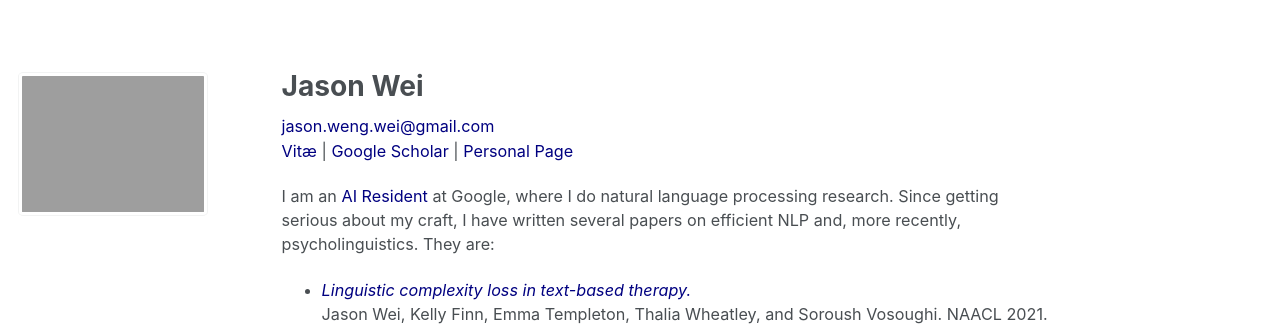
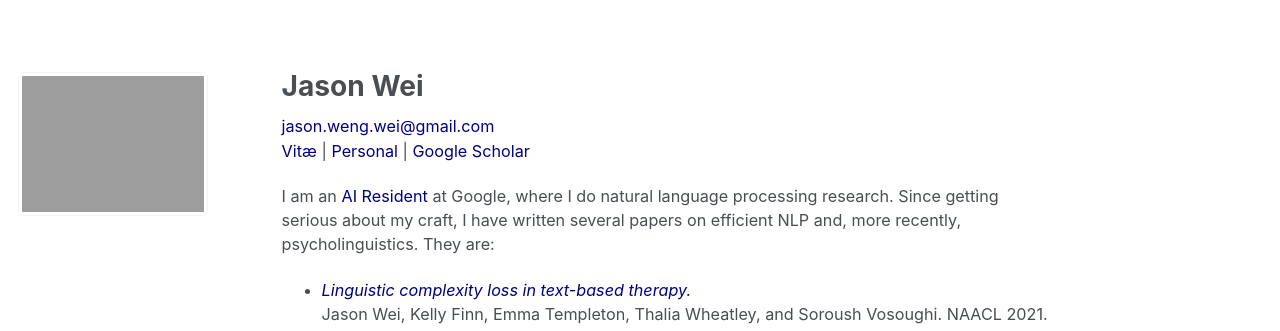
Before and after one commit to jasonwei20/jasonwei20.github.io, a Jekyll site: the page built from _pages/about.md, in a window 1280 px wide. Shown: the top 331 px of the page. Built offline with Jekyll 4.4.1, drawn with Linux system fonts in a browser that asks for light colours.

Commit message:
small motification

```diff
--- a/_pages/about.md
+++ b/_pages/about.md
@@ -10,7 +10,7 @@
 ---
 
 <a href="mailto:jason.weng.wei@gmail.com" style="color:navy">jason.weng.wei@gmail.com</a>
-<a href="https://jasonwei20.github.io/files/current-jason-wei-cv.pdf" style="color:navy" target="_blank">Vitæ</a> | <a href="https://scholar.google.com/citations?user=wA5TK_0AAAAJ&hl=en" style="color:navy" target="_blank">Google Scholar</a> | <a href="https://jasonwei20.github.io/personal/" style="color:navy" target="_blank">Personal Page</a>
+<a href="https://jasonwei20.github.io/files/current-jason-wei-cv.pdf" style="color:navy" target="_blank">Vitæ</a> | <a href="https://jasonwei20.github.io/personal/" style="color:navy" target="_blank">Personal</a> | <a href="https://scholar.google.com/citations?user=wA5TK_0AAAAJ&hl=en" style="color:navy" target="_blank">Google Scholar</a>
 
 I am an <a href="https://research.google/careers/ai-residency/" style="color:navy" target="_blank">AI Resident</a> at Google, where I do natural language processing research.
 Since getting serious about my craft, I have written several papers on efficient NLP and, more recently, psycholinguistics. They are:
```
